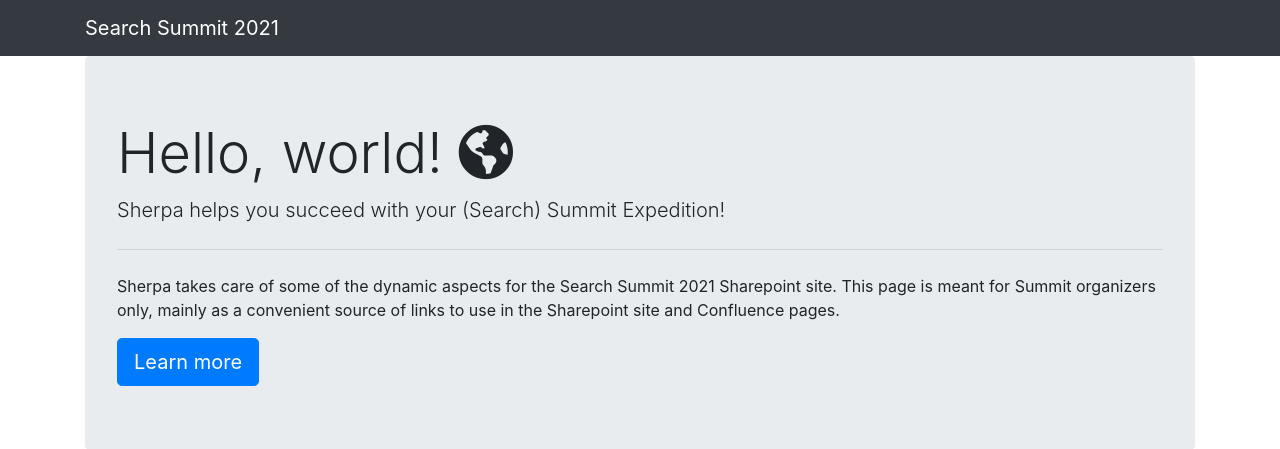
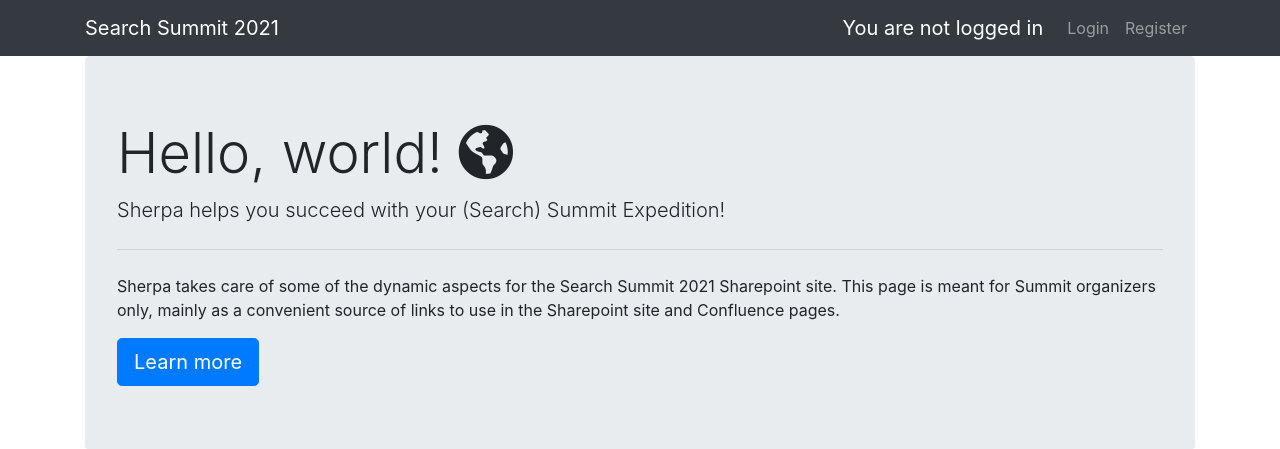
Before and after one commit to sujitpal/sherpa, a Django app: page / in a window 1280 px wide. Shown: the top 449 px of the page. Run offline with Django 3.2, Linux system fonts and the light colour scheme; some libraries are stand-ins or nearby versions.

Commit message:
fix: move login/logout info and widgets to header

```diff
--- a/apps/views.py
+++ b/apps/views.py
@@ -14,7 +14,10 @@ from .models import Attendee, Paper, Review
 def indexPage(request):
     # This page should never be visible, replace all redirect('index')
     # calls to redirect('user_portal') defined below
-    return render(request, 'apps/index.html', {})
+    context = {}
+    if request.user.is_authenticated:
+        context["logged_in_user"] = request.user.attendee
+    return render(request, 'apps/index.html', context)
 
 
 def userPortalPage(request):
--- a/templates/apps/base.html
+++ b/templates/apps/base.html
@@ -17,6 +17,28 @@
     <nav class="navbar navbar-expand-lg navbar-dark bg-dark">
         <div class="container">
             <a class="navbar-brand" href="https://reedelsevier.sharepoint.com/sites/SearchSummit">Search Summit 2021</a>
+            {% if logged_in_user %}
+            <ul class="navbar-nav ml-auto">
+                <li>
+                    <span class="navbar-brand">Welcome {{ logged_in_user }}</span>
+                </li>
+                <li class="nav-item">
+                    <a class="nav-link" href="/signout">Logout</a>
+                </li>
+            </ul>
+            {% else %}
+            <ul class="navbar-nav ml-auto">
+                <li>
+                    <span class="navbar-brand">You are not logged in</span>
+                </li>
+                <li class="nav-item">
+                    <a class="nav-link" href="/signin">Login</a>
+                </li>
+                <li>
+                    <a class="nav-link" href="/signup">Register</a>
+                </li>
+            </ul>
+            {% endif %}
         </div>
     </nav>
 
```
